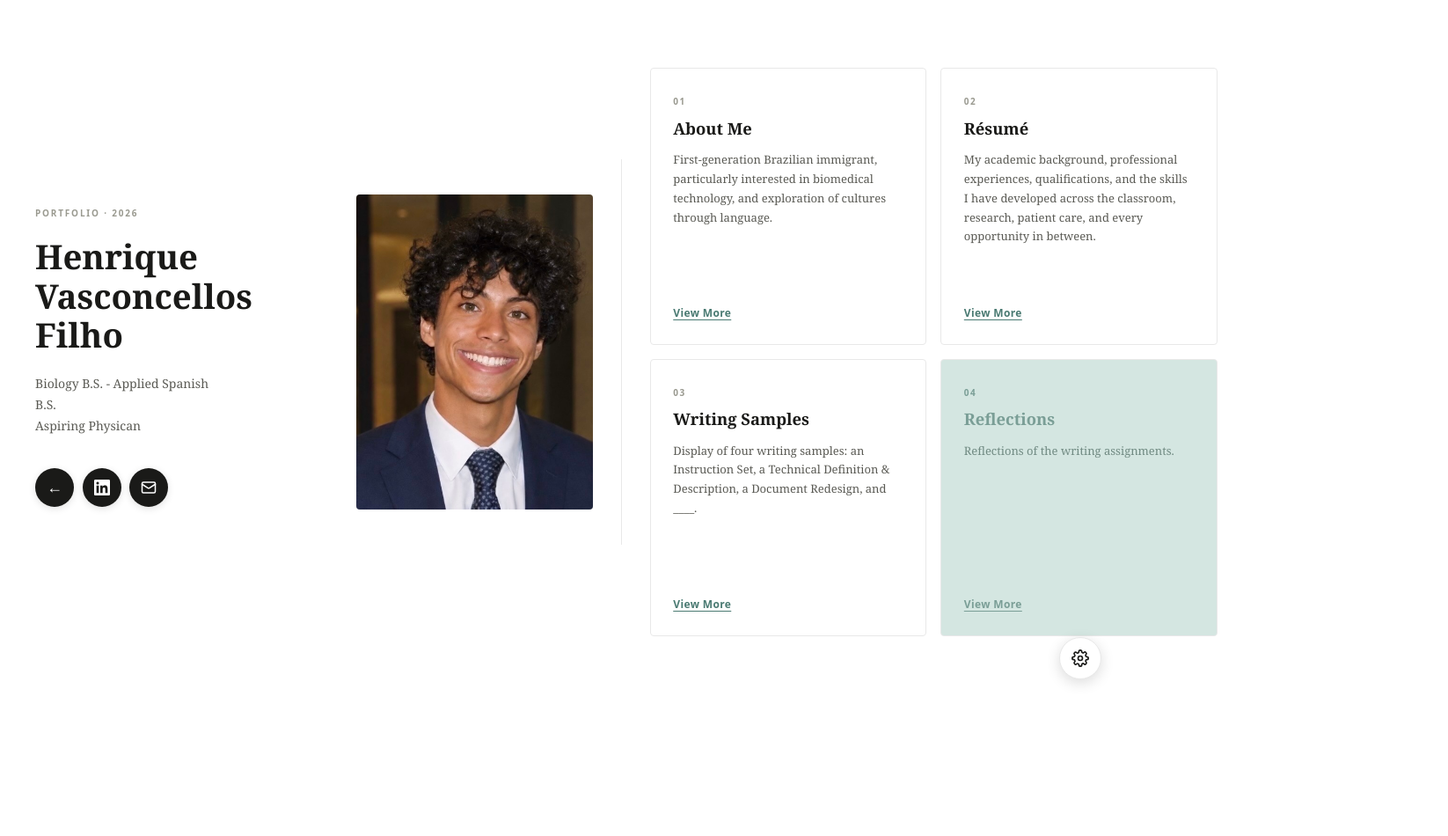
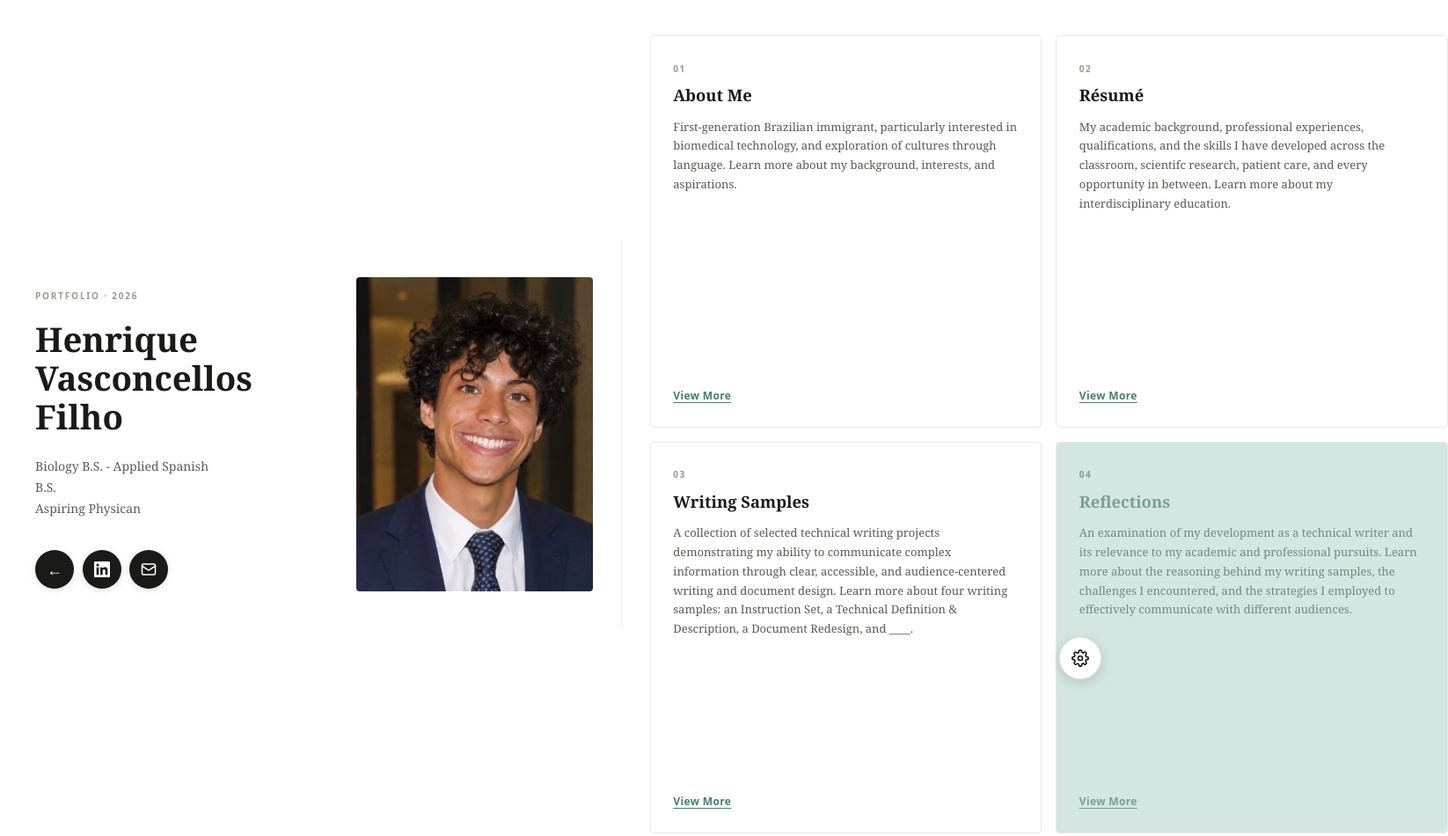
Before and after one commit to hvasconcellosfilho/hvasconcellosfilho.github.io, a plain HTML site: page ePortfolio.html in a window 1280 px wide. Shown: the whole page at 88% size, 1646 px wide, since content can reach past the window. Before the commit the page ends 800 px from the top, so only its background shows below. Drawn offline with Linux system fonts and the light colour scheme; a web font is replaced by a local one.

Commit message:
Enhance card descriptions for clarity and detail
Expanded descriptions in the cards to provide more context about personal background, academic experiences, writing samples, and reflections.

```diff
--- a/ePortfolio.html
+++ b/ePortfolio.html
@@ -450,25 +450,25 @@
       <div class="card">
         <span class="card-label">01</span>
         <h2 class="card-heading">About Me</h2>
-        <p class="card-body">First-generation Brazilian immigrant, particularly interested in biomedical technology, and exploration of cultures through language.</p>
+        <p class="card-body">First-generation Brazilian immigrant, particularly interested in biomedical technology, and exploration of cultures through language. Learn more about my background, interests, and aspirations.</p>
         <a class="card-link" href="about.html">View More</a>
       </div>
       <div class="card">
         <span class="card-label">02</span>
         <h2 class="card-heading">Résumé</h2>
-        <p class="card-body">My academic background, professional experiences, qualifications, and the skills I have developed across the classroom, research, patient care, and every opportunity in between.</p>
+        <p class="card-body">My academic background, professional experiences, qualifications, and the skills I have developed across the classroom, scientifc research, patient care, and every opportunity in between. Learn more about my interdisciplinary education.</p>
         <a class="card-link" href="about.html">View More</a>
       </div>
       <div class="card">
         <span class="card-label">03</span>
         <h2 class="card-heading">Writing Samples</h2>
-        <p class="card-body">Display of four writing samples: an Instruction Set, a Technical Definition & Description, a Document Redesign, and ____.</p>
+        <p class="card-body">A collection of selected technical writing projects demonstrating my ability to communicate complex information through clear, accessible, and audience-centered writing and document design. Learn more about four writing samples: an Instruction Set, a Technical Definition & Description, a Document Redesign, and ____.</p>
         <a class="card-link" href="about.html">View More</a>
       </div>
       <div class="card card-accent">
         <span class="card-label">04</span>
         <h2 class="card-heading">Reflections</h2>
-        <p class="card-body">Reflections of the writing assignments.</p>
+        <p class="card-body">An examination of my development as a technical writer and its relevance to my academic and professional pursuits. Learn more about the reasoning behind my writing samples, the challenges I encountered, and the strategies I employed to effectively communicate with different audiences.</p>
         <a class="card-link" href="about.html">View More</a>
       </div>
     </div>
```
